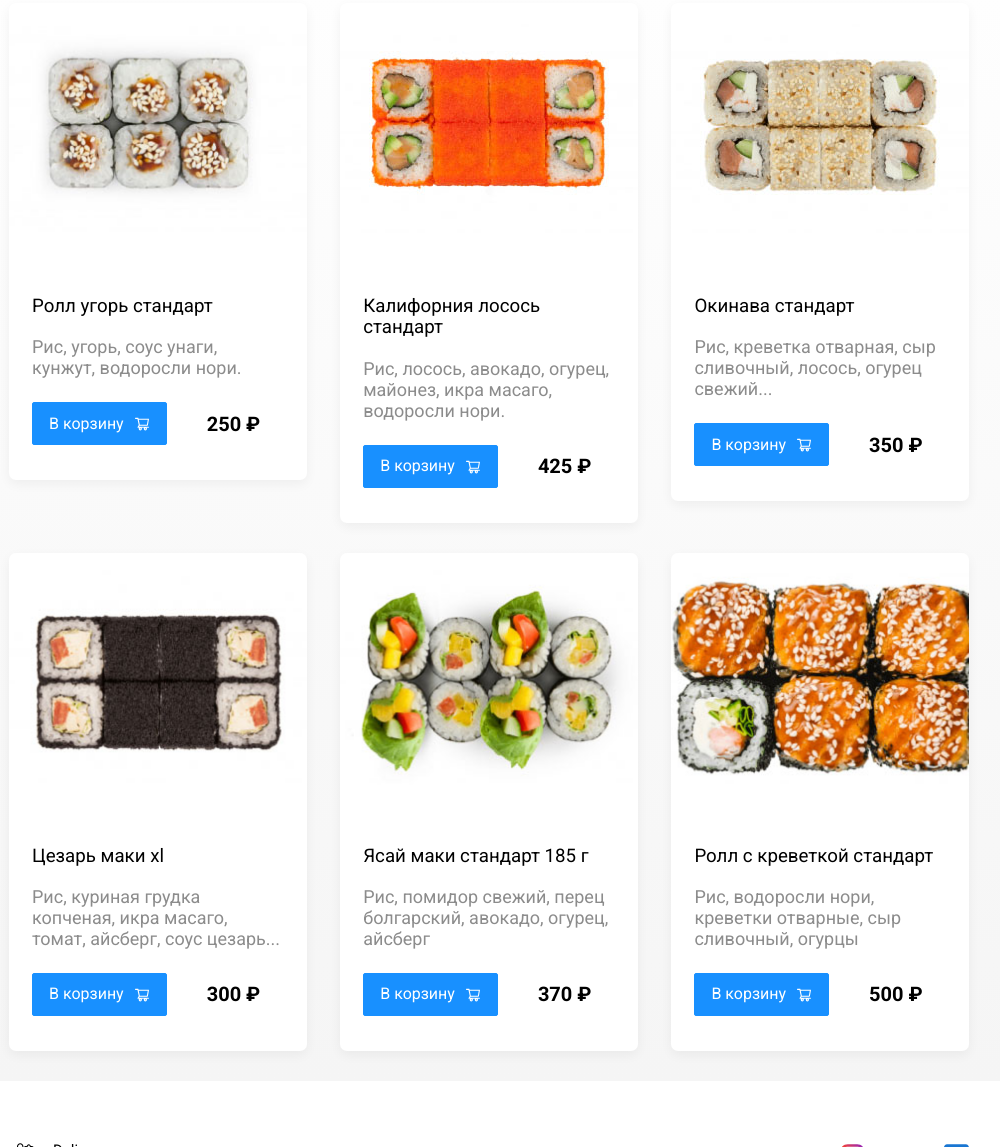
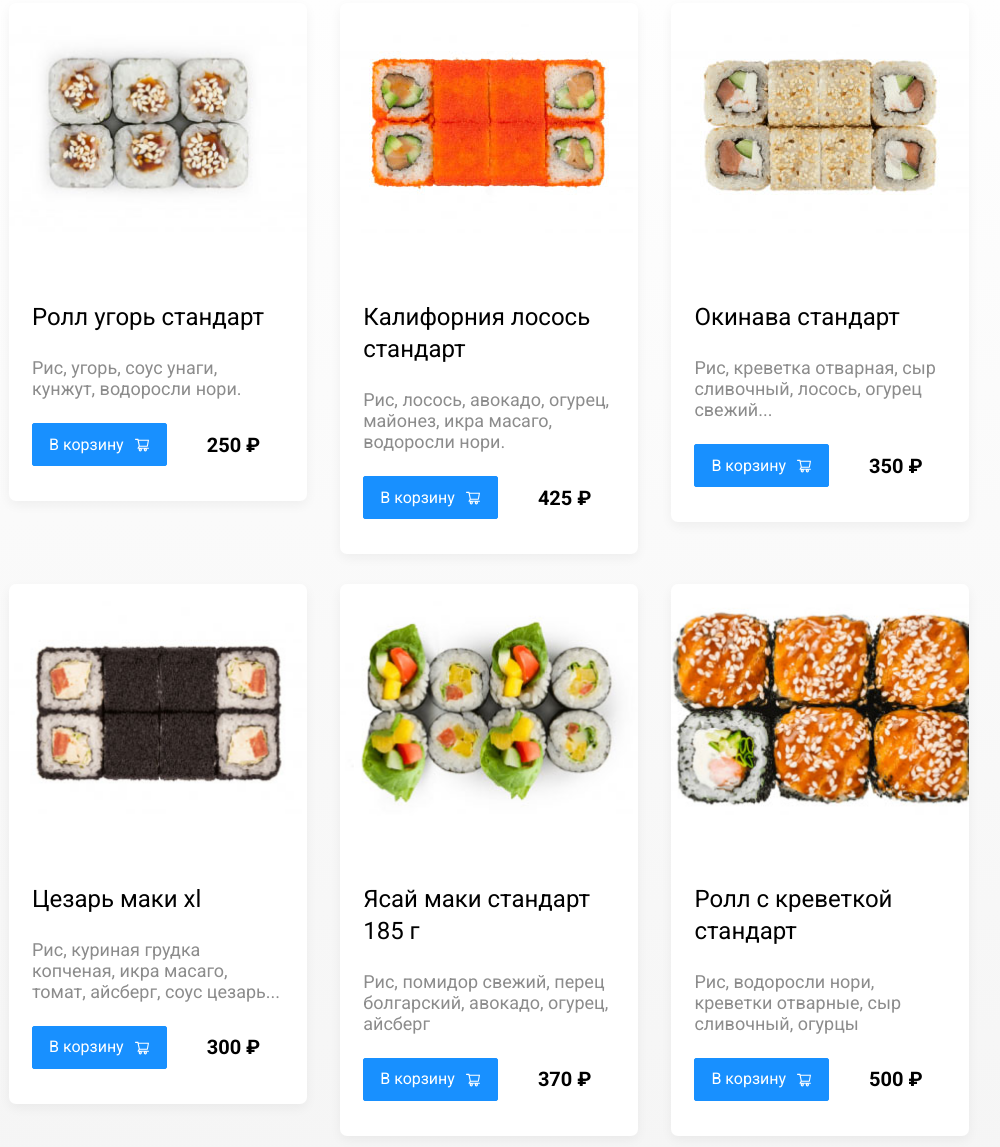
Before and after one commit to SLUTest/delivery-food, a plain HTML site: page restaurant.html in a window 1280 px wide. Shown: the part 269-1416 px from the top of the page, without its empty margins (151-1151 px from the left). Drawn offline with Linux system fonts and the light colour scheme.

Commit message:
Update restaurant.html

```diff
--- a/restaurant.html
+++ b/restaurant.html
@@ -42,7 +42,7 @@
                         <img src="img\rest\1.jpg" alt="img1" class="card-image rest-card-image">
                         <div class="card-text">
                             <div class="card-heading">
-                                <h3 class="cart-title card-title-reg">Ролл угорь стандарт</h3>
+                                <h3 class="card-title card-title-reg">Ролл угорь стандарт</h3>
                             </div>
                             <!-- card-heading -->
                             <div class="card-info">
@@ -63,7 +63,7 @@
                         <img src="img\rest\2.jpg" alt="img1" class="card-image rest-card-image">
                         <div class="card-text">
                             <div class="card-heading">
-                                <h3 class="cart-title card-title-reg">Калифорния лосось стандарт</h3>
+                                <h3 class="card-title card-title-reg">Калифорния лосось стандарт</h3>
                             </div>
                             <!-- card-heading -->
                             <div class="card-info">
@@ -84,7 +84,7 @@
                         <img src="img\rest\3.jpg" alt="img1" class="card-image rest-card-image">
                         <div class="card-text">
                             <div class="card-heading">
-                                <h3 class="cart-title card-title-reg">Окинава стандарт</h3>
+                                <h3 class="card-title card-title-reg">Окинава стандарт</h3>
                             </div>
                             <!-- card-heading -->
                             <div class="card-info">
@@ -105,7 +105,7 @@
                         <img src="img\rest\4.jpg" alt="img1" class="card-image rest-card-image">
                         <div class="card-text">
                             <div class="card-heading">
-                                <h3 class="cart-title card-title-reg">Цезарь маки хl</h3>
+                                <h3 class="card-title card-title-reg">Цезарь маки хl</h3>
                             </div>
                             <!-- card-heading -->
                             <div class="card-info">
@@ -126,7 +126,7 @@
                         <img src="img\rest\5.jpg" alt="img1" class="card-image rest-card-image">
                         <div class="card-text">
                             <div class="card-heading">
-                                <h3 class="cart-title card-title-reg">Ясай маки стандарт 185 г</h3>
+                                <h3 class="card-title card-title-reg">Ясай маки стандарт 185 г</h3>
                             </div>
                             <!-- card-heading -->
                             <div class="card-info">
@@ -148,7 +148,7 @@
                         <img src="img\rest\6.jpg" alt="img1" class="card-image rest-card-image">
                         <div class="card-text">
                             <div class="card-heading">
-                                <h3 class="cart-title card-title-reg">Ролл с креветкой стандарт</h3>
+                                <h3 class="card-title card-title-reg">Ролл с креветкой стандарт</h3>
                             </div>
                             <!-- card-heading -->
                             <div class="card-info">
```
